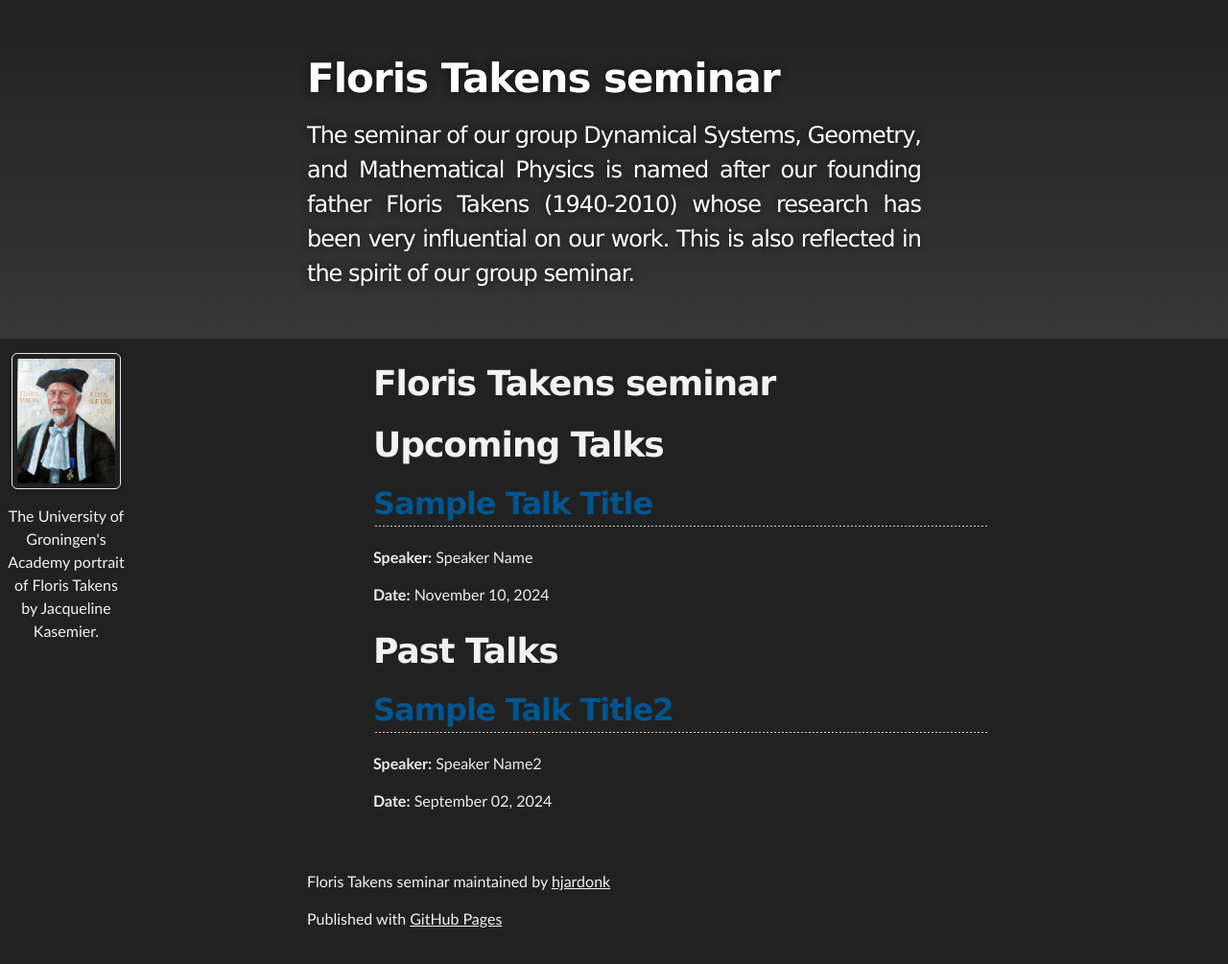
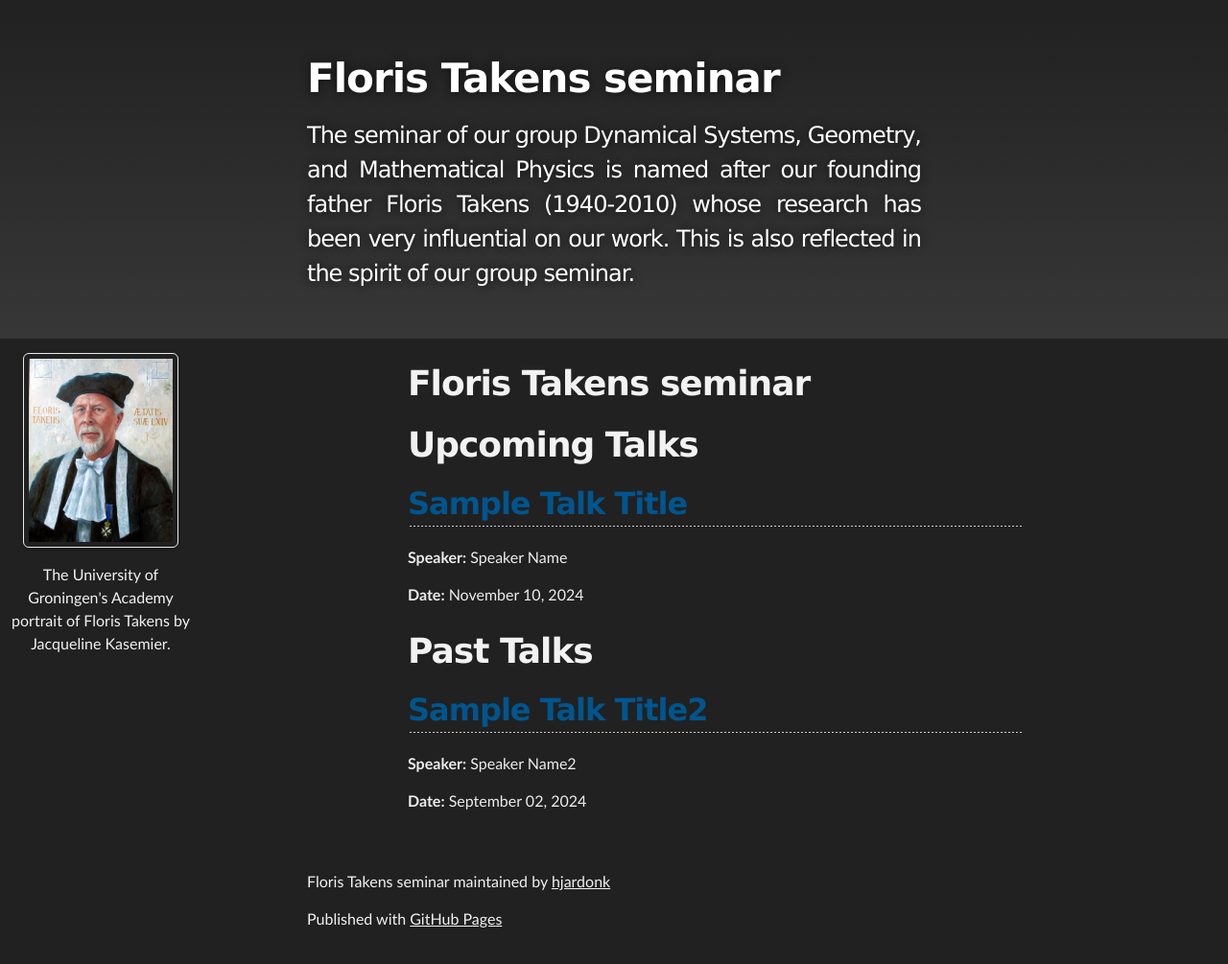
Before and after one commit to hjardonk/FlorisTakensSeminar, a Jekyll site: the page built from index.html, in a window 1280 px wide. Shown: the whole page at 96% size. Built offline with Jekyll 4.4.1, drawn with Linux system fonts in a browser that asks for light colours.

Commit message:
Update style.scss

```diff
--- a/assets/css/style.scss
+++ b/assets/css/style.scss
@@ -35,7 +35,7 @@
 .sidebar {
     background-color: var(--content-bg-color); /* Replace with the main content background color */
     color: inherit; /* Ensures text color matches the rest of the page */
-    width: 10%; /* Adjust this to control sidebar width */
+    width: 200px; /* Adjust this to control sidebar width */
     padding: 5px; /* Optional padding for sidebar content */
 }
 
```
